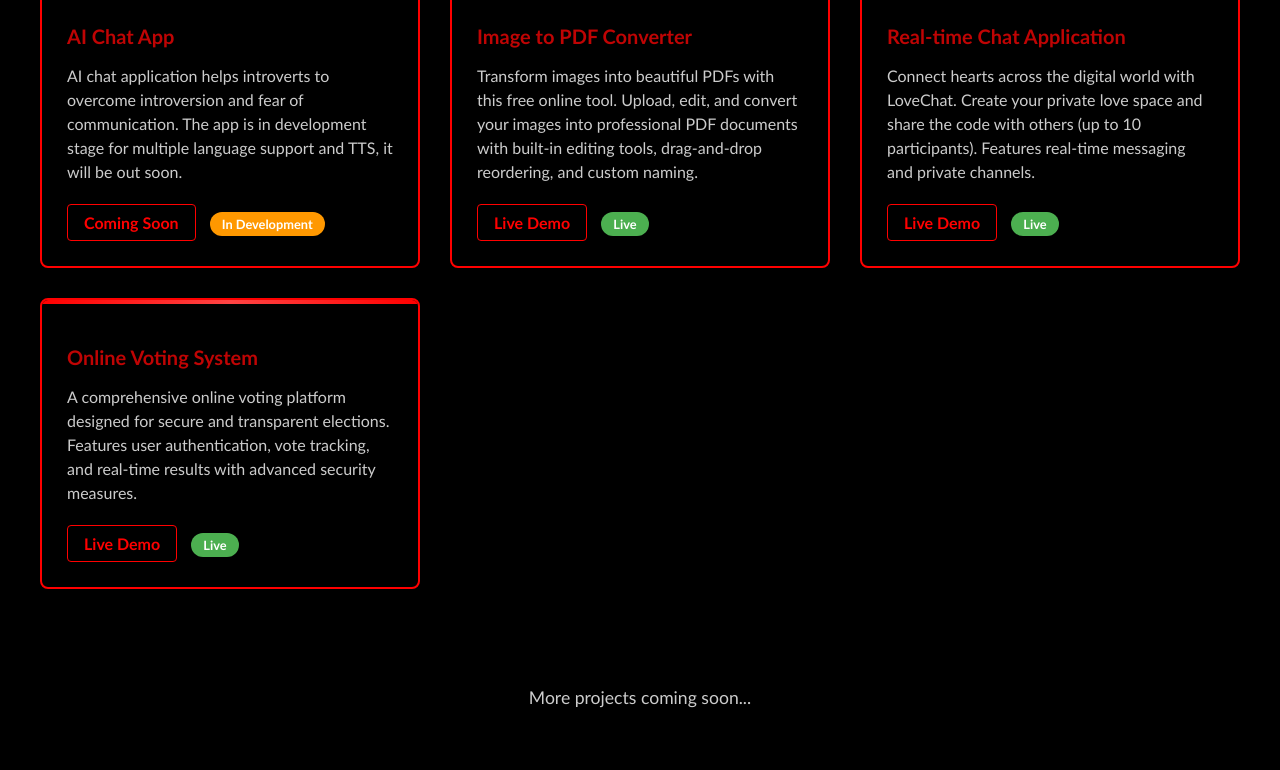
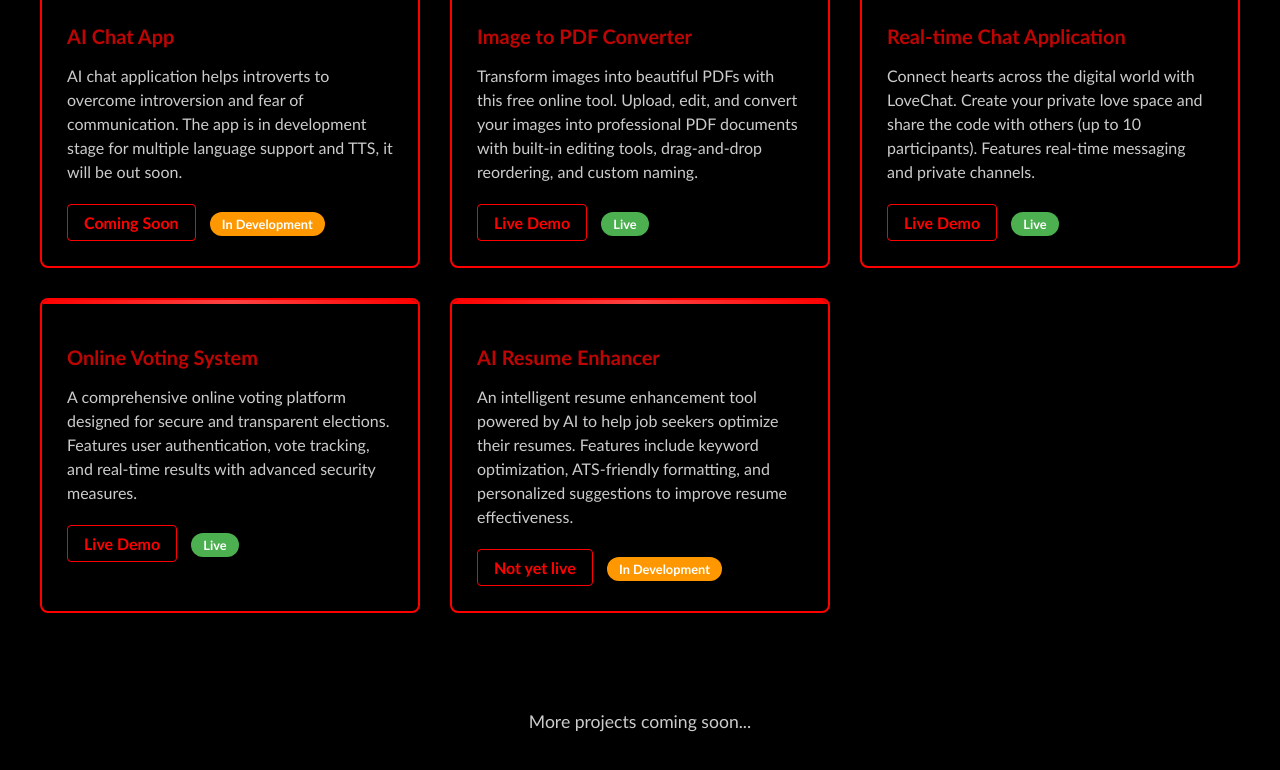
Before and after one commit to director-ram/learnwebdev, a plain HTML site: page projects.html in a window 1280 px wide. Shown: the part 861-1631 px from the top of the page. Drawn offline with Linux system fonts and the light colour scheme.

Commit message:
added new project details in projects.html and improved the project cards styling with a red light shadow effect

```diff
--- a/projects.css
+++ b/projects.css
@@ -79,7 +79,12 @@
 
 .project-card:hover {
     transform: translateY(-5px);
-    box-shadow: 0 5px 15px rgba(255, 0, 0, 0.2);
+    box-shadow:
+        0 5px 15px rgba(255, 0, 0, 0.2),
+        0 0 30px rgba(255, 0, 0, 0.3),
+        0 0 50px rgba(255, 0, 0, 0.2),
+        0 0 80px rgba(255, 0, 0, 0.1);
+    background: rgba(0, 0, 0, 0.9);
 }
 
 .project-card::before {
--- a/projects.html
+++ b/projects.html
@@ -67,6 +67,13 @@
                 <a href="https://online-voting-system-mini.netlify.app/" target="_blank" class="project-link">Live Demo</a>
                 <span class="project-status status-live">Live</span>
             </div>
+
+            <div class="project-card">
+                <h3 class="project-title">AI Resume Enhancer</h3>
+                <p class="project-description">An intelligent resume enhancement tool powered by AI to help job seekers optimize their resumes. Features include keyword optimization, ATS-friendly formatting, and personalized suggestions to improve resume effectiveness.</p>
+                <a href="#" class="project-link">Not yet live</a>
+                <span class="project-status status-development">In Development</span>
+            </div>
         </div>
 
         <div style="text-align: center; margin-top: 50px; padding: 30px;">
```
